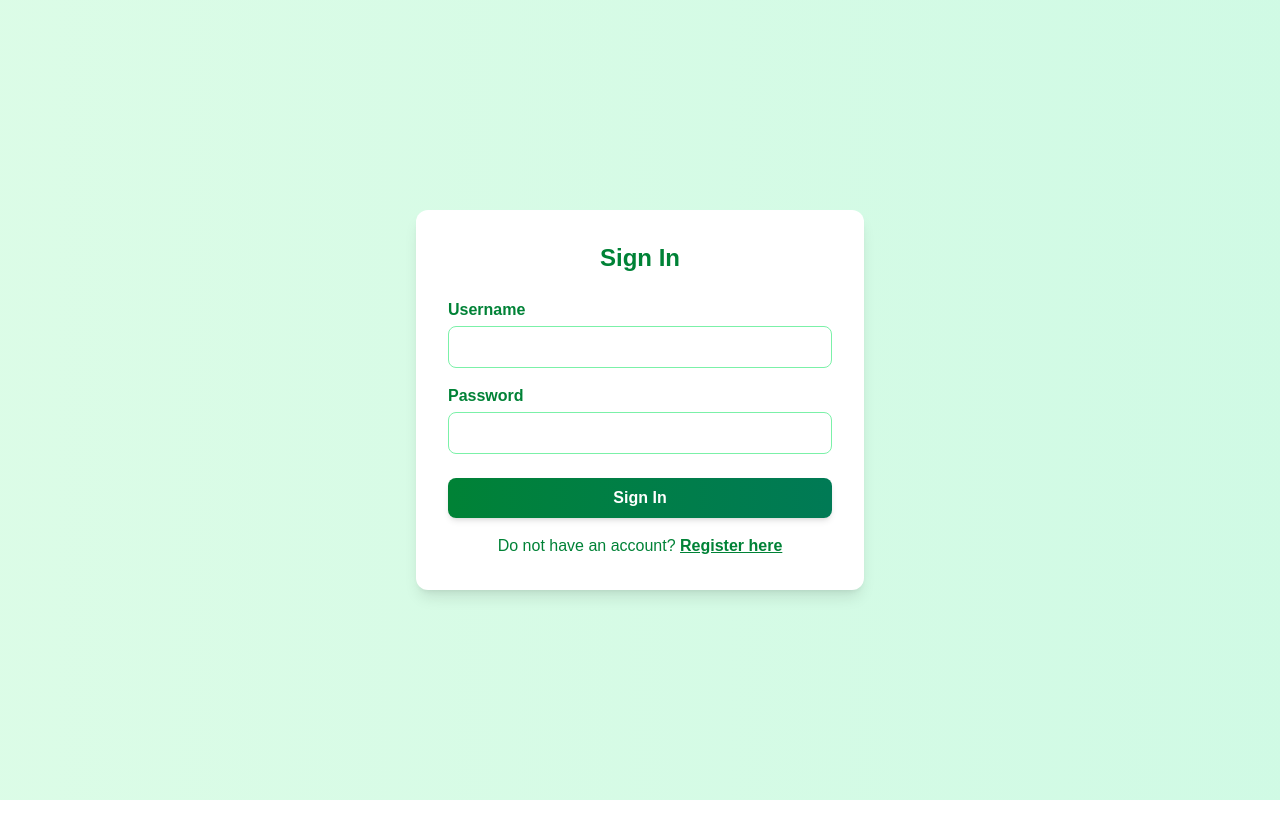
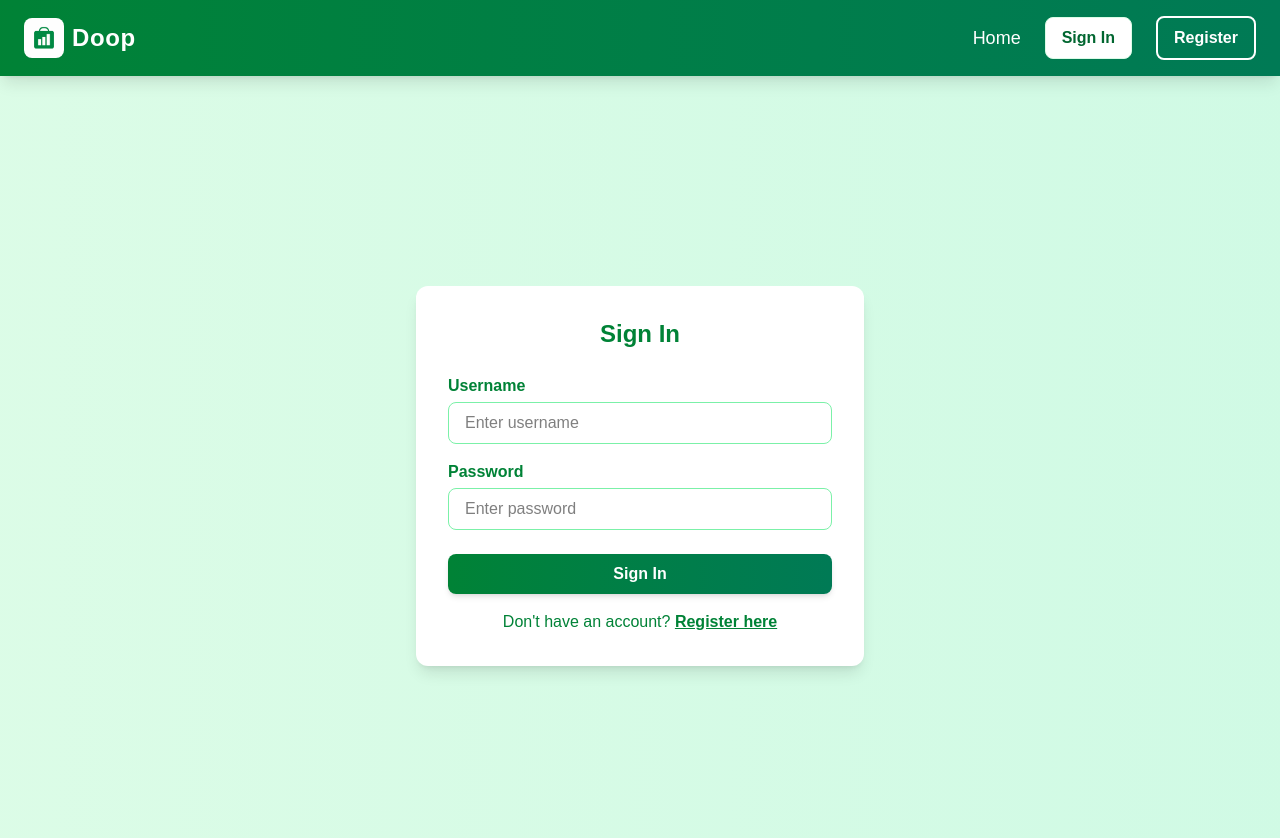
Before and after one commit to lakshannaveen/Final-Year-Frontend, a Next.js app: page / in a window 1280 px wide. Both pictures are taken after a click on the button "Sign In". Shown: the top 838 px of the page. Before the commit the page ends 800 px from the top, so only its background shows below. Built offline with nearby package versions, Linux system fonts and the light colour scheme; no server answers.

Commit message:
regsiter and sign in done

```diff
--- a/src/app/page.tsx
+++ b/src/app/page.tsx
@@ -1,6 +1,8 @@
 "use client";
 
 import { useState } from "react";
+import { AuthProvider } from "../components/AuthContext";
+import Navbar from "../components/Navbar";
 import Home from "../pages/Home";
 import Register from "../pages/Register";
 import SignIn from "../pages/Signin";
@@ -30,11 +32,20 @@ export default function Index() {
       case "feedback":
         return <Feedback setCurrentView={setCurrentView} />;
       case "profile":
-        return <Profile setCurrentView={setCurrentView} />; // ✅ added
+        return <Profile setCurrentView={setCurrentView} />;
       default:
         return <Home setCurrentView={setCurrentView} />;
     }
   };
 
-  return <div>{renderContent()}</div>;
+  return (
+    <AuthProvider>
+      <div className="min-h-screen flex flex-col">
+        <Navbar currentView={currentView} setCurrentView={setCurrentView} />
+        <main className="flex-grow">
+          {renderContent()}
+        </main>
+      </div>
+    </AuthProvider>
+  );
 }
--- /dev/null
+++ b/src/components/AuthContext.tsx
@@ -0,0 +1,78 @@
+"use client";
+import React, { createContext, useContext, useState, useEffect } from "react";
+
+interface User {
+  username: string;
+  email: string;
+}
+
+interface AuthContextProps {
+  user: User | null;
+  loading: boolean;
+  login: (user: User) => void;
+  logout: () => Promise<void>;
+  checkAuth: () => Promise<void>;
+}
+
+const AuthContext = createContext<AuthContextProps>({
+  user: null,
+  loading: true,
+  login: () => {},
+  logout: async () => {},
+  checkAuth: async () => {},
+});
+
+export const useAuth = () => useContext(AuthContext);
+
+export const AuthProvider = ({ children }: { children: React.ReactNode }) => {
+  const [user, setUser] = useState<User | null>(null);
+  const [loading, setLoading] = useState(true);
+
+  const checkAuth = async () => {
+    setLoading(true);
+    try {
+      const res = await fetch(`${process.env.NEXT_PUBLIC_API_URL || 'http://localhost:5000'}/api/auth/me`, {
+        method: "GET",
+        credentials: "include",
+      });
+
+      if (res.ok) {
+        const data = await res.json();
+        setUser(data.user);
+      } else {
+        setUser(null);
+      }
+    } catch (error) {
+      console.error("Auth check error:", error);
+      setUser(null);
+    }
+    setLoading(false);
+  };
+
+  useEffect(() => {
+    checkAuth();
+  }, []);
+
+  const login = (userInfo: User) => {
+    setUser(userInfo);
+  };
+
+  const logout = async () => {
+    try {
+      await fetch(`${process.env.NEXT_PUBLIC_API_URL || 'http://localhost:5000'}/api/auth/logout`, {
+        method: "POST",
+        credentials: "include",
+      });
+    } catch (error) {
+      console.error("Logout error:", error);
+    } finally {
+      setUser(null);
+    }
+  };
+
+  return (
+    <AuthContext.Provider value={{ user, loading, login, logout, checkAuth }}>
+      {children}
+    </AuthContext.Provider>
+  );
+};
--- a/src/components/Navbar.tsx
+++ b/src/components/Navbar.tsx
@@ -1,6 +1,6 @@
 "use client";
-
 import { useState } from "react";
+import { useAuth } from "./AuthContext";
 import { Menu, X, User } from "lucide-react";
 import Image from "next/image";
 
@@ -11,11 +11,34 @@ interface NavbarProps {
 
 export default function Navbar({ currentView, setCurrentView }: NavbarProps) {
   const [menuOpen, setMenuOpen] = useState(false);
+  const { user, logout, loading } = useAuth();
 
   const handleNavClick = (view: string) => {
     setCurrentView(view);
     setMenuOpen(false);
   };
+
+  const avatarLetter = user?.username ? user.username.charAt(0).toUpperCase() : null;
+
+  if (loading) {
+    return (
+      <nav className="bg-gradient-to-r from-green-700 to-emerald-700 text-white shadow-lg sticky top-0 z-50">
+        <div className="max-w-7xl mx-auto px-6 py-4 flex justify-between items-center">
+          <div className="flex items-center gap-2">
+            <div className="w-10 h-10 bg-green-600 rounded-lg animate-pulse"></div>
+            <span className="text-2xl font-bold tracking-wide">Doop</span>
+          </div>
+          <div className="hidden md:flex items-center gap-6">
+            <div className="h-6 w-16 bg-green-600 rounded animate-pulse"></div>
+            <div className="h-10 w-24 bg-green-600 rounded-lg animate-pulse"></div>
+          </div>
+          <div className="md:hidden p-2 rounded-lg bg-green-800">
+            <Menu className="w-6 h-6" />
+          </div>
+        </div>
+      </nav>
+    );
+  }
 
   return (
     <nav className="bg-gradient-to-r from-green-700 to-emerald-700 text-white shadow-lg sticky top-0 z-50">
@@ -26,7 +49,7 @@ export default function Navbar({ currentView, setCurrentView }: NavbarProps) {
           className="flex items-center gap-2 hover:opacity-90 transition"
         >
           <Image
-            src="/logo.png" // ✅ from public/logo.png
+            src="/logo.png"
             alt="Logo"
             width={40}
             height={40}
@@ -46,23 +69,42 @@ export default function Navbar({ currentView, setCurrentView }: NavbarProps) {
             Home
           </button>
 
+          {user ? (
+            <>
               <button
                 onClick={() => handleNavClick("profile")}
                 className={`hover:text-green-200 transition-colors font-medium text-lg flex items-center gap-1 ${
                   currentView === "profile" ? "text-green-200" : ""
                 }`}
               >
+                {avatarLetter ? (
+                  <span className="bg-white text-green-700 rounded-full w-7 h-7 flex items-center justify-center font-bold mr-2">
+                    {avatarLetter}
+                  </span>
+                ) : (
                   <User size={18} />
+                )}
                 Profile
               </button>
 
+              <button
+                onClick={async () => {
+                  await logout();
+                  setCurrentView("home");
+                }}
+                className="px-4 py-2 rounded-lg bg-white text-green-800 font-semibold hover:bg-green-50 hover:text-green-900 hover:shadow-md transition-all border border-green-100"
+              >
+                Logout
+              </button>
+            </>
+          ) : (
+            <>
               <button
                 onClick={() => handleNavClick("signin")}
                 className="px-4 py-2 rounded-lg bg-white text-green-800 font-semibold hover:bg-green-50 hover:text-green-900 hover:shadow-md transition-all border border-green-100"
               >
                 Sign In
               </button>
-
               <button
                 onClick={() => handleNavClick("register")}
                 className={`px-4 py-2 rounded-lg border-2 border-white font-semibold hover:bg-white hover:text-green-700 transition-all ${
@@ -73,6 +115,8 @@ export default function Navbar({ currentView, setCurrentView }: NavbarProps) {
               >
                 Register
               </button>
+            </>
+          )}
         </div>
 
         {/* Mobile Menu Button */}
@@ -96,6 +140,8 @@ export default function Navbar({ currentView, setCurrentView }: NavbarProps) {
             Home
           </button>
 
+          {user ? (
+            <>
               <button
                 onClick={() => handleNavClick("profile")}
                 className={`font-medium text-lg flex items-center justify-center gap-1 ${
@@ -104,12 +150,34 @@ export default function Navbar({ currentView, setCurrentView }: NavbarProps) {
                     : "hover:text-green-200"
                 }`}
               >
+                {avatarLetter ? (
+                  <span className="bg-white text-green-700 rounded-full w-7 h-7 flex items-center justify-center font-bold mr-2">
+                    {avatarLetter}
+                  </span>
+                ) : (
                   <User size={18} />
+                )}
                 Profile
               </button>
 
               <button
-            onClick={() => handleNavClick("signin")}
+                onClick={async () => {
+                  await logout();
+                  setCurrentView("home");
+                  setMenuOpen(false);
+                }}
+                className="px-4 py-2 rounded-lg font-semibold text-center transition-all border bg-white text-green-800 hover:bg-green-50 hover:text-green-900"
+              >
+                Logout
+              </button>
+            </>
+          ) : (
+            <>
+              <button
+                onClick={() => {
+                  handleNavClick("signin");
+                  setMenuOpen(false);
+                }}
                 className={`px-4 py-2 rounded-lg font-semibold text-center transition-all border ${
                   currentView === "signin"
                     ? "bg-white text-green-700"
@@ -120,7 +188,10 @@ export default function Navbar({ currentView, setCurrentView }: NavbarProps) {
               </button>
 
               <button
-            onClick={() => handleNavClick("register")}
+                onClick={() => {
+                  handleNavClick("register");
+                  setMenuOpen(false);
+                }}
                 className={`px-4 py-2 rounded-lg border-2 font-semibold text-center transition-all ${
                   currentView === "register"
                     ? "bg-white text-green-700 border-white"
@@ -129,6 +200,8 @@ export default function Navbar({ currentView, setCurrentView }: NavbarProps) {
               >
                 Register
               </button>
+            </>
+          )}
         </div>
       )}
     </nav>
--- a/src/pages/Home.tsx
+++ b/src/pages/Home.tsx
@@ -1,6 +1,6 @@
 "use client";
 
-import Navbar from "../components/Navbar";
+
 import Footer from "../components/Footer";
 
 interface HomeProps {
@@ -10,8 +10,7 @@ interface HomeProps {
 export default function Home({ setCurrentView }: HomeProps) {
   return (
     <div className="min-h-screen bg-gray-50 flex flex-col">
-      {/* Navbar */}
-      <Navbar currentView="home" setCurrentView={setCurrentView} />
+
 
       {/* Main Content */}
       <section className="flex items-center justify-center flex-grow">
--- a/src/pages/Register.tsx
+++ b/src/pages/Register.tsx
@@ -1,8 +1,7 @@
 "use client";
+import { useState } from "react";
+import { useAuth } from "../components/AuthContext";
 
-import { useState } from "react";
-
-// Load API URL from env (NEXT_PUBLIC_API_URL for Next.js)
 const API_URL = process.env.NEXT_PUBLIC_API_URL || "http://localhost:5000";
 
 interface RegisterProps {
@@ -25,6 +24,7 @@ export default function Register({ setCurrentView }: RegisterProps) {
   });
   const [loading, setLoading] = useState(false);
   const [modal, setModal] = useState<{ type: "success" | "error"; message: string } | null>(null);
+  const { login } = useAuth();
 
   const handleChange = (e: React.ChangeEvent<HTMLInputElement>) => {
     const { name, value } = e.target;
@@ -35,6 +35,7 @@ export default function Register({ setCurrentView }: RegisterProps) {
   const validate = () => {
     let valid = true;
     const newErrors = { username: "", email: "", password: "", phone: "" };
+
     if (!formData.username.trim()) {
       newErrors.username = "Username is required";
       valid = false;
@@ -42,6 +43,7 @@ export default function Register({ setCurrentView }: RegisterProps) {
       newErrors.username = "Username must not exceed 10 characters";
       valid = false;
     }
+
     if (!formData.email.trim()) {
       newErrors.email = "Email is required";
       valid = false;
@@ -49,6 +51,7 @@ export default function Register({ setCurrentView }: RegisterProps) {
       newErrors.email = "Email is invalid";
       valid = false;
     }
+
     if (!formData.password.trim()) {
       newErrors.password = "Password is required";
       valid = false;
@@ -61,6 +64,7 @@ export default function Register({ setCurrentView }: RegisterProps) {
         "Password must be 8+ chars, include uppercase, lowercase, number & special char";
       valid = false;
     }
+
     if (serviceType === "posting") {
       if (!formData.phone.trim()) {
         newErrors.phone = "Phone number is required";
@@ -70,6 +74,7 @@ export default function Register({ setCurrentView }: RegisterProps) {
         valid = false;
       }
     }
+
     setErrors(newErrors);
     return valid;
   };
@@ -77,32 +82,40 @@ export default function Register({ setCurrentView }: RegisterProps) {
   const handleSubmit = async (e: React.FormEvent) => {
     e.preventDefault();
     if (!validate()) return;
+
     setLoading(true);
     setModal(null);
 
     try {
-      const res = await fetch(`${API_URL}/api/register`, {
+      const res = await fetch(`${API_URL}/api/auth/register`, {
         method: "POST",
         headers: { "Content-Type": "application/json" },
         body: JSON.stringify({ ...formData, serviceType }),
+        credentials: "include",
       });
 
       const data = await res.json();
+
       if (res.ok) {
         setModal({ type: "success", message: "Registration successful!" });
         setFormData({ username: "", email: "", password: "", phone: "" });
+        login(data.user);
+        setTimeout(() => {
+          setCurrentView("home");
+        }, 1500);
       } else {
-        // Aggregate all error messages to display
-        const errorMsg =
-          typeof data.errors === "object"
-            ? Object.values(data.errors).join("\n")
-            : "Registration failed";
+        const errorMsg = data.errors
+          ? Object.values(data.errors).join("\n")
+          : "Registration failed";
         setModal({ type: "error", message: errorMsg });
-        setErrors({ ...errors, ...data.errors });
+        if (data.errors) {
+          setErrors({ ...errors, ...data.errors });
+        }
       }
-    } catch {
+    } catch (err) {
       setModal({ type: "error", message: "Error connecting to server." });
     }
+
     setLoading(false);
   };
 
@@ -129,10 +142,12 @@ export default function Register({ setCurrentView }: RegisterProps) {
           </div>
         </div>
       )}
+
       <div className="bg-white rounded-xl shadow-lg p-8 w-full max-w-md z-10">
         <h2 className="text-2xl font-bold text-green-700 mb-6 text-center">
           Register
         </h2>
+
         {/* Service Type Selector */}
         <div className="mb-6 text-center flex justify-center">
           <button
@@ -158,6 +173,7 @@ export default function Register({ setCurrentView }: RegisterProps) {
             Posting a Service
           </button>
         </div>
+
         <form onSubmit={handleSubmit} autoComplete="off">
           {/* Username */}
           <div className="mb-4">
@@ -181,6 +197,7 @@ export default function Register({ setCurrentView }: RegisterProps) {
               <p className="text-red-500 text-sm mt-1">{errors.username}</p>
             )}
           </div>
+
           {/* Email */}
           <div className="mb-4">
             <label className="block text-green-700 font-semibold mb-1">
@@ -203,6 +220,7 @@ export default function Register({ setCurrentView }: RegisterProps) {
               <p className="text-red-500 text-sm mt-1">{errors.email}</p>
             )}
           </div>
+
           {/* Password */}
           <div className="mb-4">
             <label className="block text-green-700 font-semibold mb-1">
@@ -225,6 +243,7 @@ export default function Register({ setCurrentView }: RegisterProps) {
               <p className="text-red-500 text-sm mt-1">{errors.password}</p>
             )}
           </div>
+
           {/* Phone (only for posting a service) */}
           {serviceType === "posting" && (
             <div className="mb-6">
@@ -249,15 +268,17 @@ export default function Register({ setCurrentView }: RegisterProps) {
               )}
             </div>
           )}
+
           {/* Submit */}
           <button
             type="submit"
             disabled={loading}
-            className="w-full py-2 rounded-lg bg-gradient-to-r from-green-700 to-emerald-700 text-white font-semibold hover:from-green-800 hover:to-emerald-800 shadow-md transition"
+            className="w-full py-2 rounded-lg bg-gradient-to-r from-green-700 to-emerald-700 text-white font-semibold hover:from-green-800 hover:to-emerald-800 shadow-md transition disabled:opacity-70"
           >
             {loading ? "Registering..." : "Register"}
           </button>
         </form>
+
         {/* Link to Sign In */}
         <p className="mt-4 text-center text-green-700">
           Already have an account?{" "}
--- a/src/pages/Signin.tsx
+++ b/src/pages/Signin.tsx
@@ -1,6 +1,8 @@
 "use client";
+import { useState } from "react";
+import { useAuth } from "../components/AuthContext";
 
-import { useState } from "react";
+const API_URL = process.env.NEXT_PUBLIC_API_URL || "http://localhost:5000";
 
 interface SignInProps {
   setCurrentView: (view: string) => void;
@@ -11,42 +13,31 @@ export default function SignIn({ setCurrentView }: SignInProps) {
     username: "",
     password: "",
   });
-
   const [errors, setErrors] = useState({
     username: "",
     password: "",
   });
+  const [loading, setLoading] = useState(false);
+  const [modal, setModal] = useState<{ type: "success" | "error"; message: string } | null>(null);
+  const { login } = useAuth();
 
   const handleChange = (e: React.ChangeEvent<HTMLInputElement>) => {
     const { name, value } = e.target;
     setFormData({ ...formData, [name]: value });
-    setErrors({ ...errors, [name]: "" }); // clear error on change
+    setErrors({ ...errors, [name]: "" });
   };
 
   const validate = () => {
     let valid = true;
     const newErrors = { username: "", password: "" };
 
-    // Username validation
     if (!formData.username.trim()) {
       newErrors.username = "Username is required";
       valid = false;
-    } else if (formData.username.length > 10) {
-      newErrors.username = "Username must not exceed 10 characters";
-      valid = false;
     }
 
-    // Password validation
     if (!formData.password.trim()) {
       newErrors.password = "Password is required";
-      valid = false;
-    } else if (
-      !/^(?=.*[a-z])(?=.*[A-Z])(?=.*\d)(?=.*[@$!%*?&])[A-Za-z\d@$!%*?&]{8,}$/.test(
-        formData.password
-      )
-    ) {
-      newErrors.password =
-        "Password must be 8+ chars, include uppercase, lowercase, number & special char";
       valid = false;
     }
 
@@ -54,24 +45,75 @@ export default function SignIn({ setCurrentView }: SignInProps) {
     return valid;
   };
 
-  const handleSubmit = (e: React.FormEvent) => {
+  const handleSubmit = async (e: React.FormEvent) => {
     e.preventDefault();
     if (!validate()) return;
 
-    console.log("Sign in submitted:", formData);
-    // Call your API for sign-in here
+    setLoading(true);
+    setModal(null);
+
+    try {
+      const res = await fetch(`${API_URL}/api/auth/login`, {
+        method: "POST",
+        headers: { "Content-Type": "application/json" },
+        body: JSON.stringify(formData),
+        credentials: "include",
+      });
+
+      const data = await res.json();
+
+      if (res.ok) {
+        setModal({ type: "success", message: "Login successful!" });
+        login(data.user);
+        setTimeout(() => {
+          setCurrentView("home");
+        }, 1500);
+      } else {
+        const errorMsg = data.errors
+          ? Object.values(data.errors).join("\n")
+          : "Login failed";
+        setModal({ type: "error", message: errorMsg });
+        if (data.errors) {
+          setErrors({ ...errors, ...data.errors });
+        }
+      }
+    } catch (err) {
+      setModal({ type: "error", message: "Error connecting to server." });
+    }
+
+    setLoading(false);
   };
 
   return (
     <div className="min-h-screen flex items-center justify-center bg-gradient-to-r from-green-100 to-emerald-100 p-6">
-      <form
-        onSubmit={handleSubmit}
-        className="bg-white rounded-xl shadow-lg p-8 w-full max-w-md"
+      {/* Modal */}
+      {modal && (
+        <div className="fixed inset-0 bg-black bg-opacity-40 flex justify-center items-center z-50">
+          <div className="bg-white rounded-xl p-6 max-w-sm w-full shadow-lg text-center relative">
+            <h3
+              className={`font-bold text-lg mb-2 ${
+                modal.type === "success" ? "text-green-600" : "text-red-600"
+              }`}
             >
+              {modal.type === "success" ? "Success" : "Error"}
+            </h3>
+            <p className="text-black mb-4 whitespace-pre-line">{modal.message}</p>
+            <button
+              className="px-4 py-2 bg-green-700 text-white rounded hover:bg-green-800 font-semibold"
+              onClick={() => setModal(null)}
+            >
+              OK
+            </button>
+          </div>
+        </div>
+      )}
+
+      <div className="bg-white rounded-xl shadow-lg p-8 w-full max-w-md z-10">
         <h2 className="text-2xl font-bold text-green-700 mb-6 text-center">
           Sign In
         </h2>
 
+        <form onSubmit={handleSubmit} autoComplete="off">
           {/* Username */}
           <div className="mb-4">
             <label className="block text-green-700 font-semibold mb-1">
@@ -81,6 +123,8 @@ export default function SignIn({ setCurrentView }: SignInProps) {
               type="text"
               name="username"
               value={formData.username}
+              placeholder="Enter username"
+              style={{ color: "black" }}
               onChange={handleChange}
               className={`w-full px-4 py-2 border rounded-lg focus:outline-none focus:ring-2 ${
                 errors.username
@@ -102,6 +146,8 @@ export default function SignIn({ setCurrentView }: SignInProps) {
               type="password"
               name="password"
               value={formData.password}
+              placeholder="Enter password"
+              style={{ color: "black" }}
               onChange={handleChange}
               className={`w-full px-4 py-2 border rounded-lg focus:outline-none focus:ring-2 ${
                 errors.password
@@ -117,14 +163,16 @@ export default function SignIn({ setCurrentView }: SignInProps) {
           {/* Submit */}
           <button
             type="submit"
-          className="w-full py-2 rounded-lg bg-gradient-to-r from-green-700 to-emerald-700 text-white font-semibold hover:from-green-800 hover:to-emerald-800 shadow-md transition"
+            disabled={loading}
+            className="w-full py-2 rounded-lg bg-gradient-to-r from-green-700 to-emerald-700 text-white font-semibold hover:from-green-800 hover:to-emerald-800 shadow-md transition disabled:opacity-70"
           >
-          Sign In
+            {loading ? "Signing In..." : "Sign In"}
           </button>
+        </form>
 
-        {/* Link to Register (changes view instead of redirecting) */}
+        {/* Link to Register */}
         <p className="mt-4 text-center text-green-700">
-          Do not have an account?{" "}
+          Don&apos;t have an account?{" "}
           <button
             type="button"
             onClick={() => setCurrentView("register")}
@@ -133,7 +181,7 @@ export default function SignIn({ setCurrentView }: SignInProps) {
             Register here
           </button>
         </p>
-      </form>
+      </div>
     </div>
   );
 }
```
Lines whose indentation alone changed are shown as unchanged.
